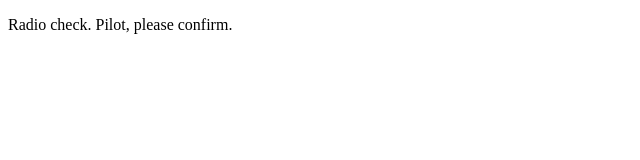
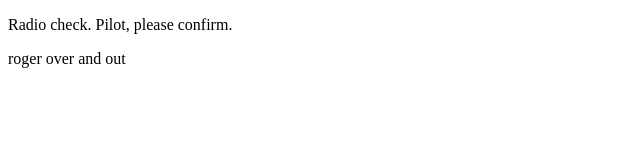
Before and after one commit to IsaacArcos248/comms-log, a plain HTML site: page index.html in a window 1280 px wide. Shown: the whole page, without its empty margins (0-640 px from the left). Drawn offline with Linux system fonts and the light colour scheme.

Commit message:
status update

```diff
--- a/index.html
+++ b/index.html
@@ -2,5 +2,6 @@
 <html>
    <body>
       <p>Radio check. Pilot, please confirm.</p>
+      <p>roger over and out</p>
    </body>
 </html>
```
